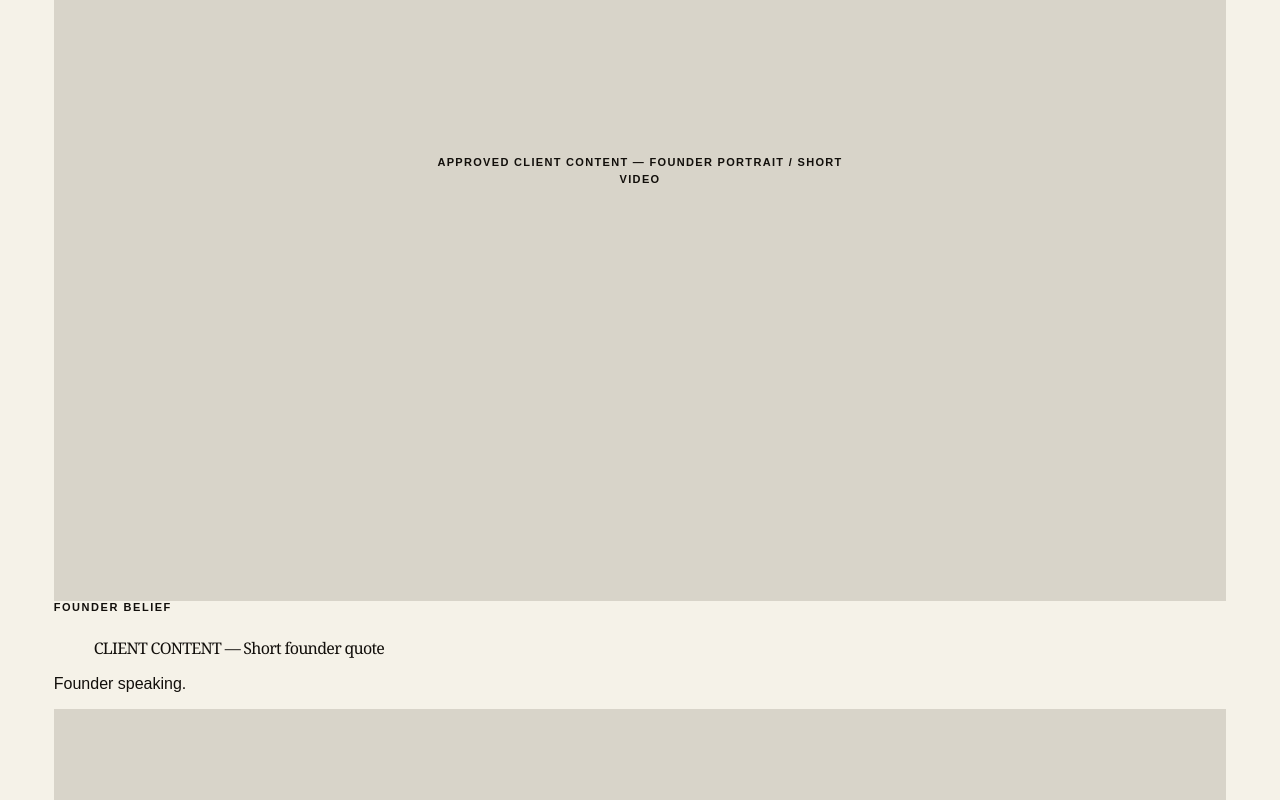
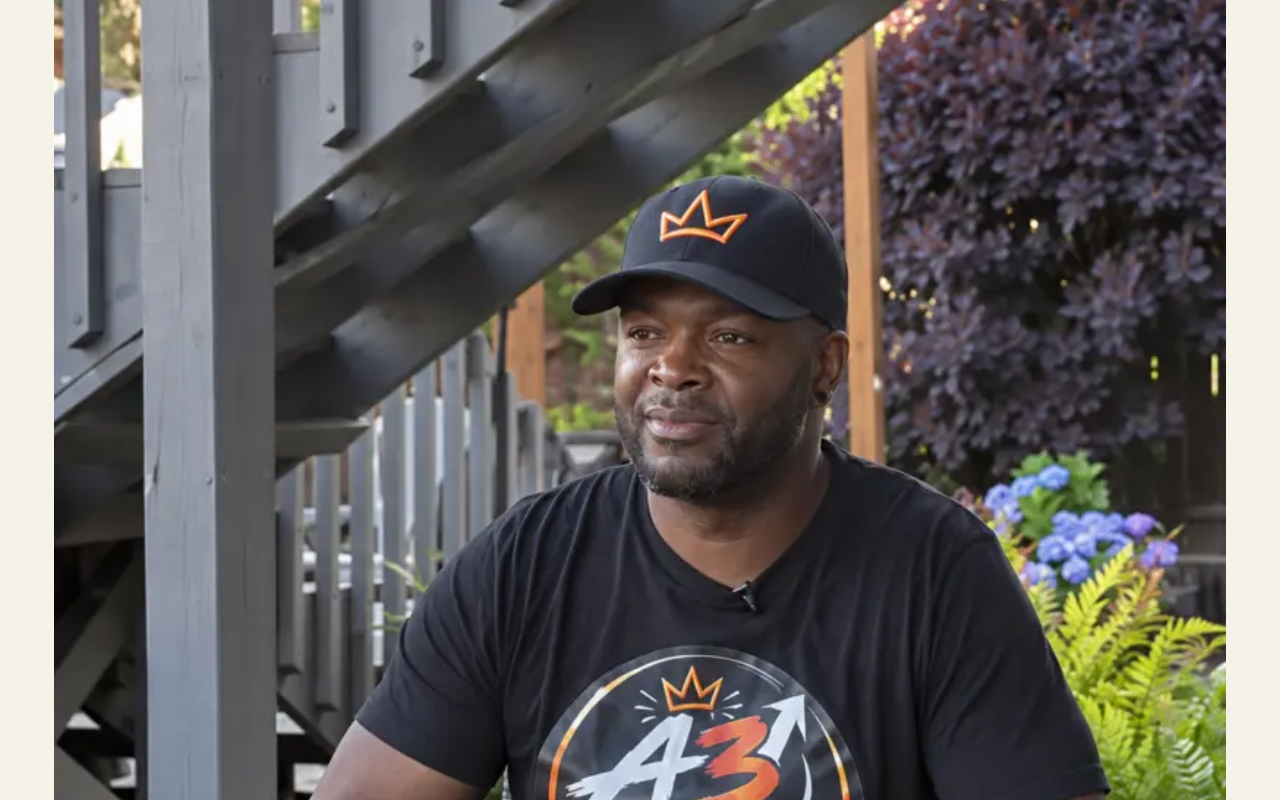
Before and after one commit to executiveusa/asc3nd-brand-site, a Next.js app: page /story in a window 1280 px wide. Shown: the part 1060-1860 px from the top of the page. Built offline with nearby package versions, Linux system fonts and the light colour scheme.

Commit message:
Replace story placeholders with verified founder content

```diff
--- a/app/story/page.tsx
+++ b/app/story/page.tsx
@@ -1,37 +1,39 @@
 import { DocumentaryFrame } from "@/components/DocumentaryFrame";
 import { InteriorPage } from "@/components/InteriorPage";
-import { pathways } from "@/lib/site-content";
+import { pathways, siteStory } from "@/lib/site-content";
 
 export default function StoryPage() {
+  const [otha, elisha] = siteStory.founders;
+
   return (
     <InteriorPage
       eyebrow="Why ASC3ND exists"
-      title="The event was a beginning, not the whole idea."
-      intro="ASC3ND starts with a simple belief: young people need trusted adults, useful experiences, and a community that stays involved. Community Cuts gave us a place to begin."
+      title="ASC3ND began with Community Cuts for Kids."
+      intro="In Everett in August 2026, Community Cuts brought ASC3ND's work into public view. The organization is building from that foundation: trusted guidance, useful experiences, and stronger community connections for young people."
     >
       <section className="story shell interior-story">
         <DocumentaryFrame
-          label="APPROVED CLIENT CONTENT — Founder portrait / short video"
-          slot="founder"
+          label={otha.name}
+          slot="founder-otha"
           className="portrait-placeholder"
         />
         <div className="story-copy">
-          <p className="eyebrow">Founder belief</p>
-          <blockquote>CLIENT CONTENT — Short founder quote</blockquote>
-          <p>Founder speaking.</p>
+          <p className="eyebrow">{otha.name} · {otha.role}</p>
+          <blockquote>“{otha.quote}”</blockquote>
+          <p>— {otha.name}</p>
         </div>
       </section>
 
       <section className="interior-section shell">
         <DocumentaryFrame
-          label="APPROVED CLIENT CONTENT — Short founder / community video"
-          slot="story-context"
+          label={elisha.name}
+          slot="founder-elisha"
         />
       </section>
 
       <section className="interior-statement shell">
         <p className="eyebrow">What comes next</p>
-        <h2>We are building in three areas.</h2>
+        <h2>Three areas ASC3ND is developing.</h2>
         <div className="interior-pathways">
           {pathways.map(({ index, title, copy, status }) => (
             <article key={index}>
```
